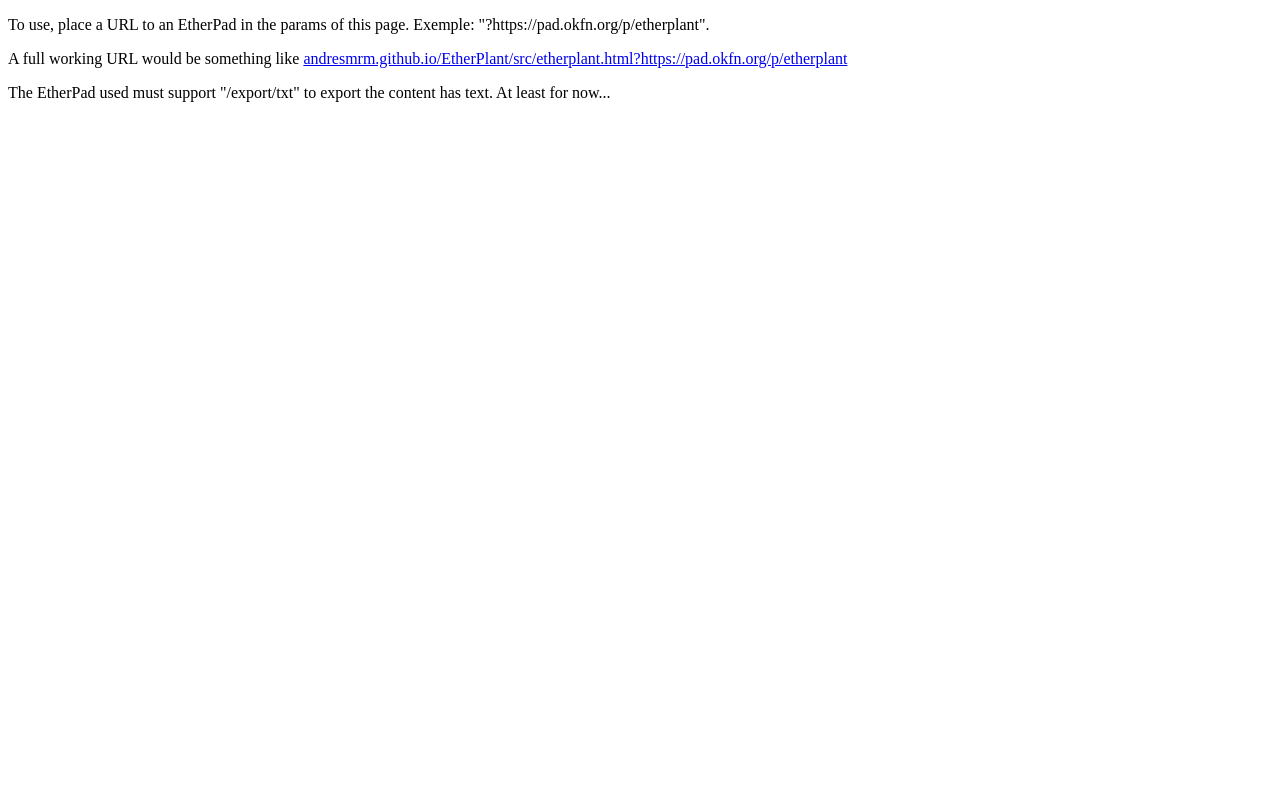
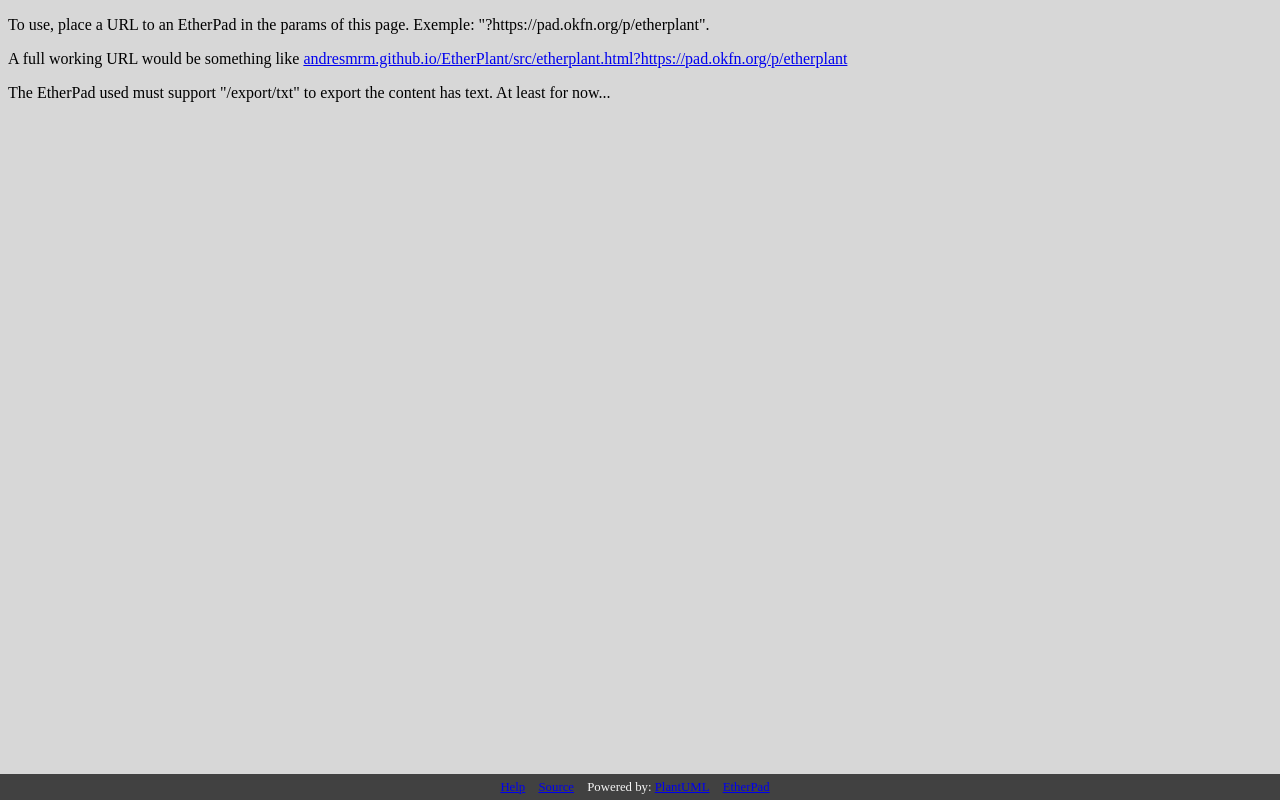
Before and after one commit to andresmrm/EtherPlant, a plain HTML site: page src/etherplant.html in a window 1280 px wide. Drawn offline with nearby package versions, Linux system fonts and the light colour scheme.

Commit message:
Better looks.

```diff
--- a/src/estilo.css
+++ b/src/estilo.css
@@ -1,16 +1,46 @@
+body {
+    background-color: #D7D7D7;
+}
 .moveable {
     margin: 1px 1px 1px 1px;
     float:left;
-    background:#FFFFFF;
+    background:#AEAEAE;
     overflow:hidden;
     border: 1px solid black;
+    border-radius: 5px;
+    background-color: #fff;
 }
 
 #pad{
     width:48%;
     height:700px;
 }
+#pad-inner{
+	width:100%;
+	height:100%;
+}
 #viewer{
     width:48%;
     height:700px;
 }
+
+#pad-iframe{
+    border: 0px;
+}
+
+#footer {
+    color: #F6F6F6;
+    text-align: center;
+    padding: 0.5em 0px 0.4em;
+    font-size: 0.8em;
+    font-weight: 400;
+    width: 100%;
+    position: absolute;
+    bottom: 0px;
+    left: 0px;
+    background-color: #414141;
+}
+
+#footer > a {
+	margin-right: 10px;
+}
--- a/src/etherplant.html
+++ b/src/etherplant.html
@@ -13,9 +13,10 @@
 	<script src="etherplant.js"></script>
 </head>
 <body>
-
 	<div id="pad" class="moveable working">
-		<iframe id='pad-iframe' name='embed_readwrite' src='' width=100% height=100%></iframe>
+		<div id="pad-inner">
+				<iframe id='pad-iframe' name='embed_readwrite' src='' width=100% height=100%></iframe>
+		</div>
 	</div>
 
 	<!--
@@ -25,6 +26,7 @@
 		<div id="sv"></div>
 	</div>
 	<div class="working">
+		Export:
 		<a id="png-link" href="">PNG</a>
 		<a id="svg-link" href="">SVG</a>
 	</div>
@@ -33,5 +35,12 @@
 		<p>A full working URL would be something like <a href="//andresmrm.github.io/EtherPlant/src/etherplant.html?https://pad.okfn.org/p/etherplant">andresmrm.github.io/EtherPlant/src/etherplant.html?https://pad.okfn.org/p/etherplant</a></p>
 		<p>The EtherPad used must support "/export/txt" to export the content has text. At least for now...</p>
 	</div>
+	<div id="footer">
+		<a href="http://www.plantuml.com">Help</a>
+		<a href="https://github.com/andresmrm/EtherPlant">Source</a>
+		Powered by:
+		<a href="http://www.plantuml.com">PlantUML</a>
+		<a href="http://etherpad.org">EtherPad</a>
+	</div>
 </body>
 </html>
```
